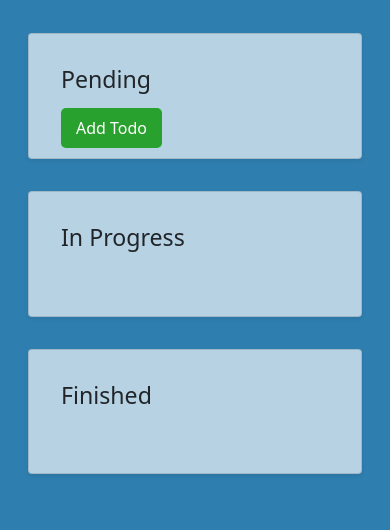
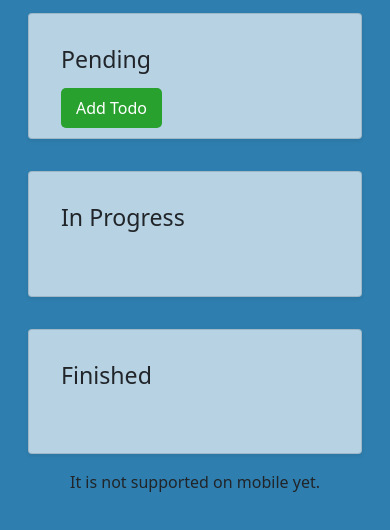
Before and after one commit to pengpa0012/todo-list-manager, a plain HTML site: page index.html in a window 390 px wide. Shown: the part 240-770 px from the top of the page. Drawn offline with nearby package versions, Linux system fonts and the light colour scheme.

Commit message:
Update index.html

```diff
--- a/index.html
+++ b/index.html
@@ -28,5 +28,6 @@
         <div class="pop-up-draggable card bg-white shadow-sm"></div>
         <div class="overlay"></div>
     </div>
+    <p class="not-suppoted-text d-block d-sm-none">It is not supported on mobile yet.</p>
 </body>
 </html>
```
